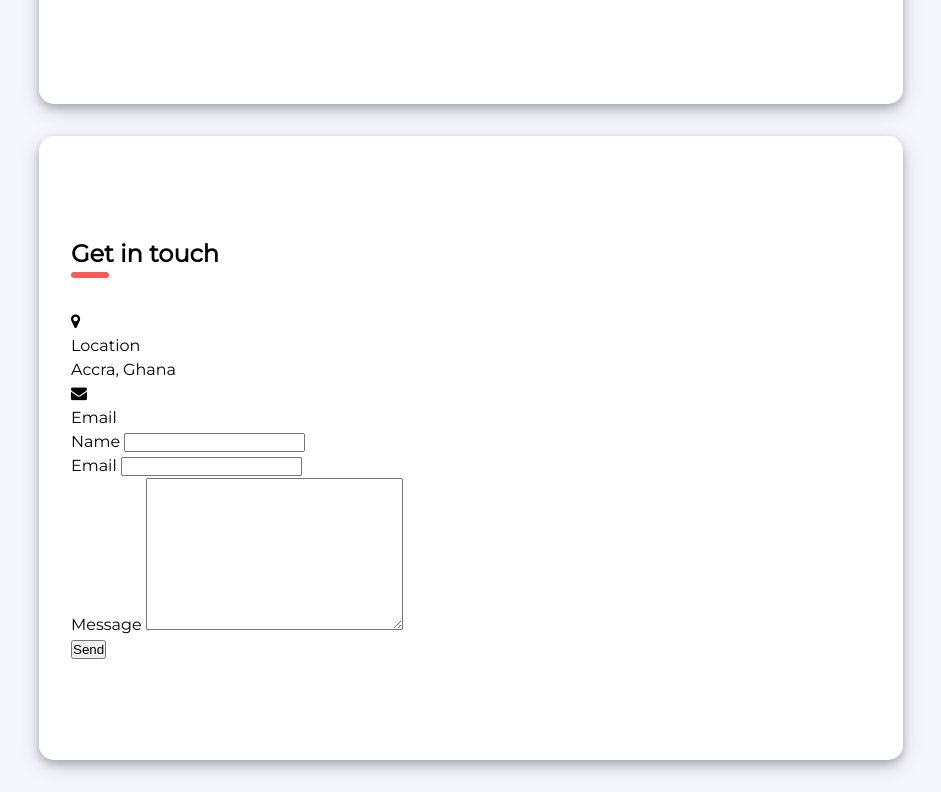
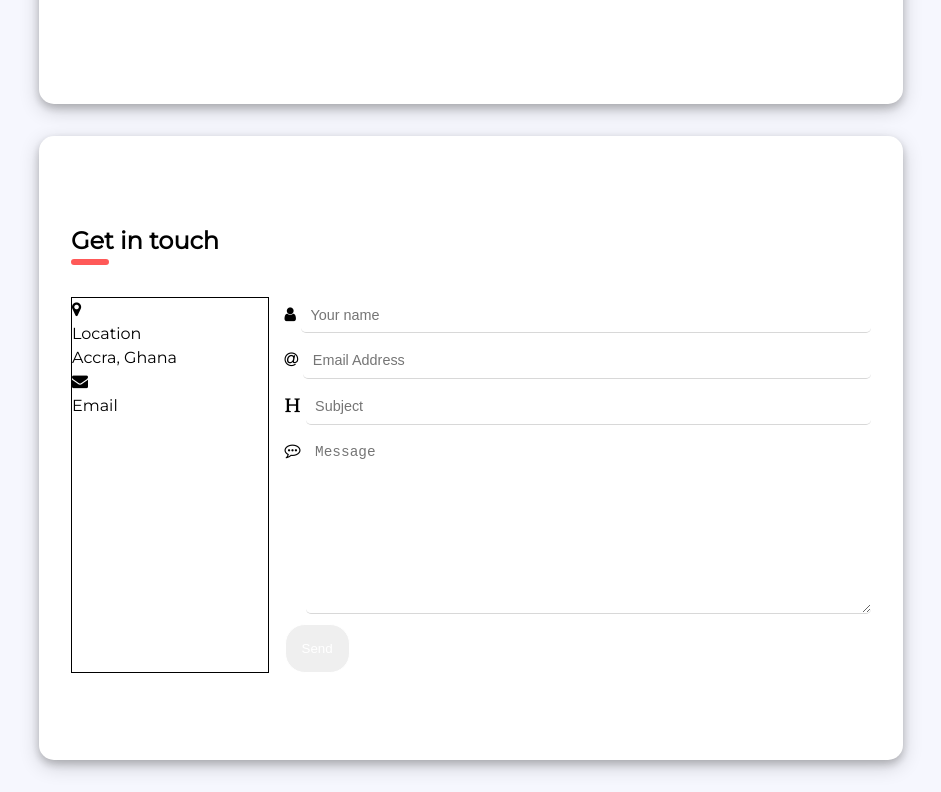
Before and after one commit to clintonjosephs/portfolio_learners, a plain HTML site: page index.html in a window 1280 px wide. Shown: the part 2568-3360 px from the top of the page, without its empty margins (297-1238 px from the left). Drawn offline with Linux system fonts and the light colour scheme.

Commit message:
Style the contact form section of the contact card

```diff
--- a/assets/css/portfolio.css
+++ b/assets/css/portfolio.css
@@ -17,6 +17,7 @@ body {
   --white: #ffffff;
   --black: #000000;
   --grey: #808080;
+  --greyout: #d8d8d8;
 }
 
 .container {
@@ -262,7 +263,7 @@ body {
 
 .service-box li {
   margin: 0.5rem;
-  border: solid 0.5px #d8d8d8;
+  border: solid 0.5px var(--greyout);
   display: flex;
   flex-direction: column;
   align-items: center;
@@ -306,5 +307,53 @@ body {
 /*** CONTACT CARD START ****/
 
 .imgtest {
-    float: right;
+  float: right;
 }
+
+.form-container {
+  display: flex;
+  flex-direction: row;
+  justify-content: space-between;
+}
+
+.contact-details {
+  border: solid 1px black;
+  flex: 1;
+}
+
+form {
+  flex: 3;
+  margin-left: 1rem;
+}
+
+form input[type='text'],
+form input[type='email'],
+form textarea {
+  width: 100%;
+  border: solid 1px var(--greyout);
+  border-top: none;
+  border-left: none;
+  border-right: none;
+  padding: 0.6rem;
+  border-radius: 5px;
+  margin-bottom: 0.6rem;
+  font-size: 0.9rem;
+  margin-left: 5px;
+}
+
+form input[type='text']:focus,
+form input[type='email']:focus,
+form textarea:focus {
+  outline: none;
+  border: solid 1px var(--accent-color);
+  border-top: none;
+  border-left: none;
+  border-right: none;
+}
+
+.form-group {
+  display: flex;
+  flex-direction: row;
+  justify-content: space-between;
+  align-items: baseline;
+}
--- a/index.html
+++ b/index.html
@@ -255,23 +255,27 @@
                   <i class="fa fa-envelope" aria-hidden="true"></i>
                 </div>
                 <div class="contact-name">Email</div>
-                <div class="contact-description">
+              </div>
             </div>
             <form action="">
               <div class="form-group">
-                <label for="name">Name</label>
-                <input type="text" name="name" id="name" />
+                <i class="fa fa-user" aria-hidden="true"></i>
+                <input type="text" name="name" id="name" placeholder="Your name" maxlength="200"/>
               </div>
               <div class="form-group">
-                <label for="email">Email</label>
-                <input type="email" name="email" id="email" />
+                <i class="fa fa-at" aria-hidden="true"></i>
+                <input type="email" name="email" id="email" placeholder="Email Address" />
               </div>
               <div class="form-group">
-                <label for="message">Message</label>
-                <textarea name="message" id="message" cols="30" rows="10"></textarea>
+                <i class="fa fa-header" aria-hidden="true"></i>
+                <input type="text" name="name" id="name" placeholder="Subject" maxlength="200"/>
               </div>
               <div class="form-group">
-                <button type="submit">Send</button>
+                <i class="fa fa-commenting-o" aria-hidden="true"></i>
+                <textarea name="message" id="message" cols="30" rows="10" placeholder="Message"></textarea>
+              </div>
+              <div class="form-group">
+                <button type="submit" class="btn-accent">Send</button>
               </div>
             </form>
           </div>
```
